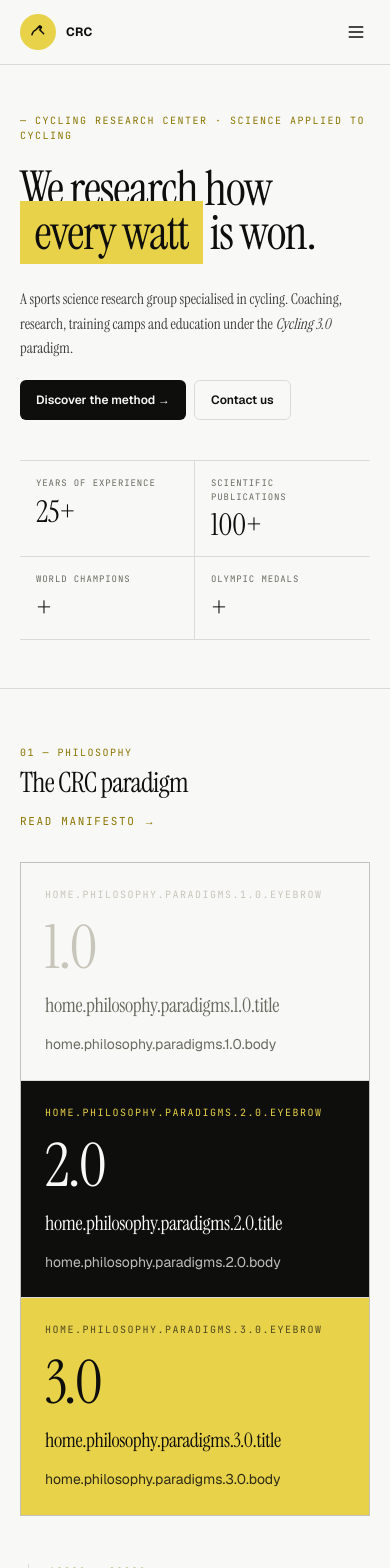
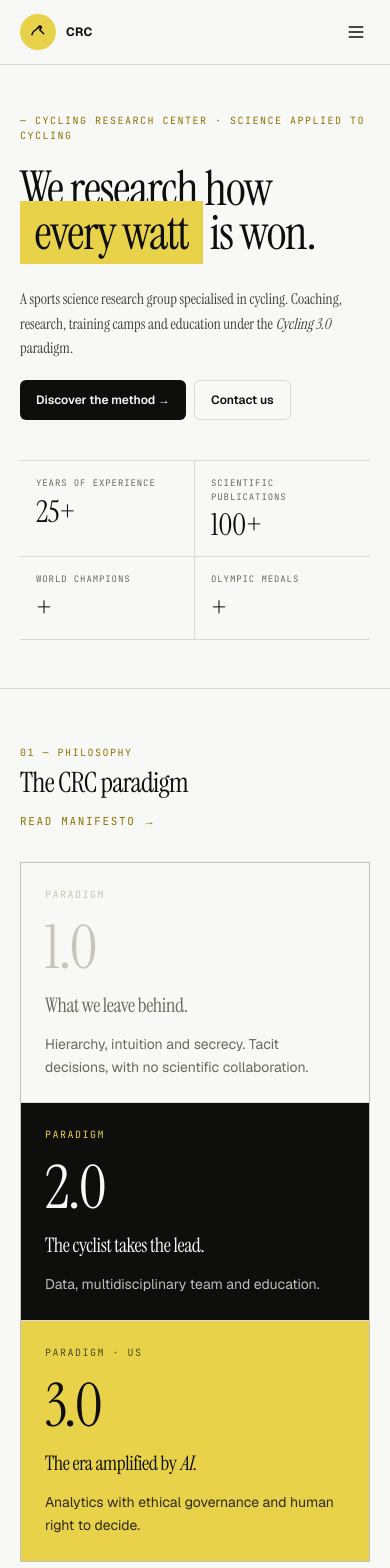
Before and after one commit to lmgallego/crc, a Next.js app: page /en in a window 390 px wide. Shown: the top 1568 px of the page. Built offline with nearby package versions, Linux system fonts and the light colour scheme.

Commit message:
fix: i18n keys without dots in paradigm names

```diff
--- a/components/blocks/home/philosophy-tease.tsx
+++ b/components/blocks/home/philosophy-tease.tsx
@@ -4,10 +4,10 @@ import { Highlight } from '@/components/blocks/shared/highlight';
 import { cn } from '@/lib/utils';
 
 const PARADIGMS = [
-  { key: '1.0', tone: 'muted' as const },
-  { key: '2.0', tone: 'dark' as const },
-  { key: '3.0', tone: 'accent' as const },
-];
+  { key: 'p1', display: '1.0', tone: 'muted' as const },
+  { key: 'p2', display: '2.0', tone: 'dark' as const },
+  { key: 'p3', display: '3.0', tone: 'accent' as const },
+] as const;
 
 const TIMELINE_KEYS = ['t1', 't2', 't3', 't4', 't5'] as const;
 
@@ -26,7 +26,7 @@ export function PhilosophyTease() {
         />
 
         <div className="grid grid-cols-1 md:grid-cols-3 gap-px bg-border mt-4 md:mt-6 mb-12 md:mb-16 border border-border">
-          {PARADIGMS.map(({ key, tone }) => {
+          {PARADIGMS.map(({ key, display, tone }) => {
             const isMuted = tone === 'muted';
             const isDark = tone === 'dark';
             const isAccent = tone === 'accent';
@@ -48,7 +48,7 @@ export function PhilosophyTease() {
                     isAccent && 'text-accent-foreground/70',
                   )}
                 >
-                  {t(`paradigms.${key}.eyebrow` as 'paradigms.1.0.eyebrow')}
+                  {t(`paradigms.${key}.eyebrow`)}
                 </div>
                 <div
                   className={cn(
@@ -56,14 +56,10 @@ export function PhilosophyTease() {
                     isMuted && 'text-muted-light',
                   )}
                 >
-                  {key}
+                  {display}
                 </div>
-                <h3
-                  className={cn(
-                    'font-serif text-xl md:text-2xl leading-[1.15] tracking-[-0.02em]',
-                  )}
-                >
-                  {t.rich(`paradigms.${key}.title` as 'paradigms.1.0.title', {
+                <h3 className="font-serif text-xl md:text-2xl leading-[1.15] tracking-[-0.02em]">
+                  {t.rich(`paradigms.${key}.title`, {
                     em: (chunks) => <em>{chunks}</em>,
                   })}
                 </h3>
@@ -75,7 +71,7 @@ export function PhilosophyTease() {
                     isAccent && 'text-accent-foreground/85',
                   )}
                 >
-                  {t(`paradigms.${key}.body` as 'paradigms.1.0.body')}
+                  {t(`paradigms.${key}.body`)}
                 </p>
               </div>
             );
@@ -110,10 +106,10 @@ function Timeline() {
           <li key={k} className="pl-5 relative">
             <span className="absolute -left-[5px] top-1.5 size-2 rounded-full bg-foreground" />
             <div className="font-mono text-[10px] uppercase tracking-[0.15em] text-accent-dark">
-              {t(`${k}.label` as 't1.label')}
+              {t(`${k}.label`)}
             </div>
             <p className="text-sm leading-relaxed text-foreground/80 mt-1">
-              {t(`${k}.description` as 't1.description')}
+              {t(`${k}.description`)}
             </p>
           </li>
         ))}
@@ -135,10 +131,10 @@ function Timeline() {
               </div>
               <div className="mt-5 text-center">
                 <div className="font-mono text-[10px] uppercase tracking-[0.15em] text-accent-dark">
-                  {t(`${k}.label` as 't1.label')}
+                  {t(`${k}.label`)}
                 </div>
                 <p className="text-xs leading-snug text-foreground/75 mt-2 max-w-[180px] mx-auto">
-                  {t(`${k}.description` as 't1.description')}
+                  {t(`${k}.description`)}
                 </p>
               </div>
             </div>
--- a/messages/en.json
+++ b/messages/en.json
@@ -41,17 +41,17 @@
       "title": "The CRC paradigm",
       "cta": "Read manifesto →",
       "paradigms": {
-        "1.0": {
+        "p1": {
           "eyebrow": "Paradigm",
           "title": "What we leave behind.",
           "body": "Hierarchy, intuition and secrecy. Tacit decisions, with no scientific collaboration."
         },
-        "2.0": {
+        "p2": {
           "eyebrow": "Paradigm",
           "title": "The cyclist takes the lead.",
           "body": "Data, multidisciplinary team and education."
         },
-        "3.0": {
+        "p3": {
           "eyebrow": "Paradigm · Us",
           "title": "The era amplified by <em>AI</em>.",
           "body": "Analytics with ethical governance and human right to decide."
--- a/messages/es.json
+++ b/messages/es.json
@@ -41,17 +41,17 @@
       "title": "El paradigma del CRC",
       "cta": "Leer manifiesto →",
       "paradigms": {
-        "1.0": {
+        "p1": {
           "eyebrow": "Paradigma",
           "title": "Lo que dejamos atrás.",
           "body": "Jerarquía, intuición y secretismo. Decisiones tácitas, sin colaboración científica."
         },
-        "2.0": {
+        "p2": {
           "eyebrow": "Paradigma",
           "title": "El ciclista, protagonista.",
           "body": "Datos, equipo multidisciplinar y educación."
         },
-        "3.0": {
+        "p3": {
           "eyebrow": "Paradigma · Nosotros",
           "title": "La era aumentada por <em>IA</em>.",
           "body": "Analítica con gobernanza ética y derecho humano a la decisión."
```
